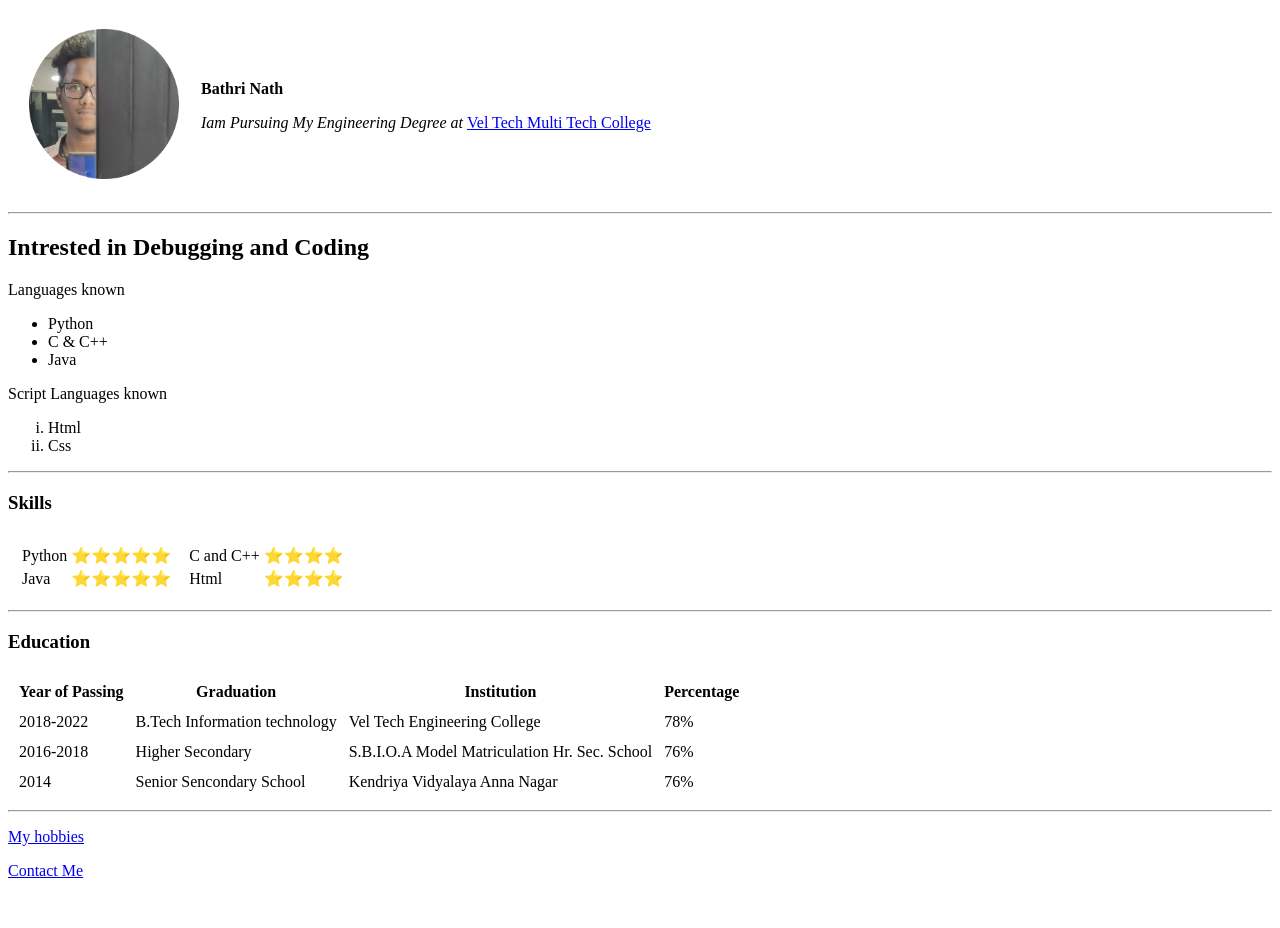
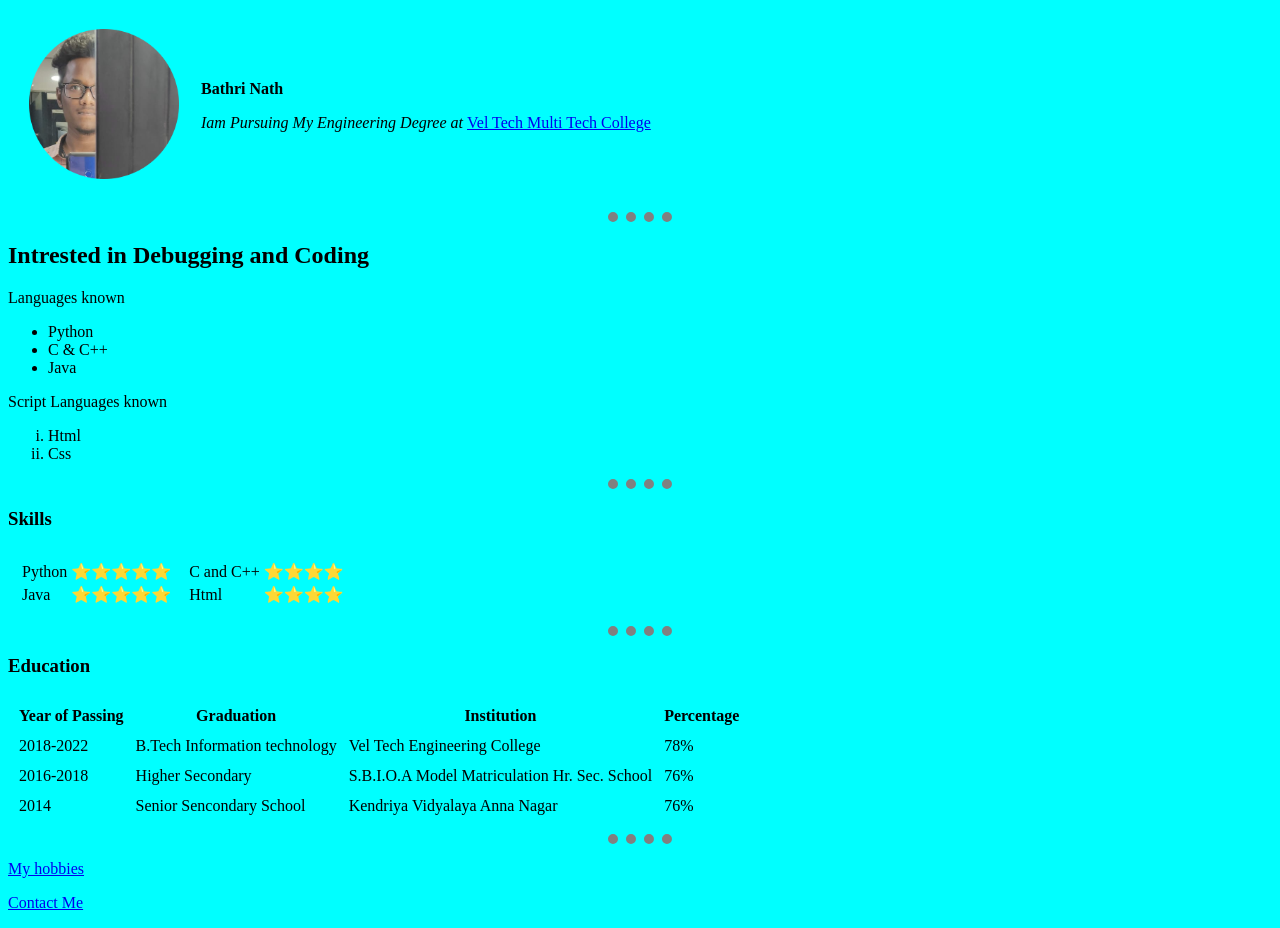
Before and after one commit to bathrinath2021/cv, a plain HTML site: page index.html in a window 1280 px wide. Before the commit the page ends 896 px from the top, so only its background shows below. Drawn offline with Linux system fonts and the light colour scheme.

Commit message:
updated link in css

```diff
--- a/index.html
+++ b/index.html
@@ -3,6 +3,7 @@
   <head>
     <meta charset="utf-8">
     <title>My personal site</title>
+    <link rel="Stylesheet" href="style.css"
   </head>
   <body>
     <table  cellspacing="20">
```
